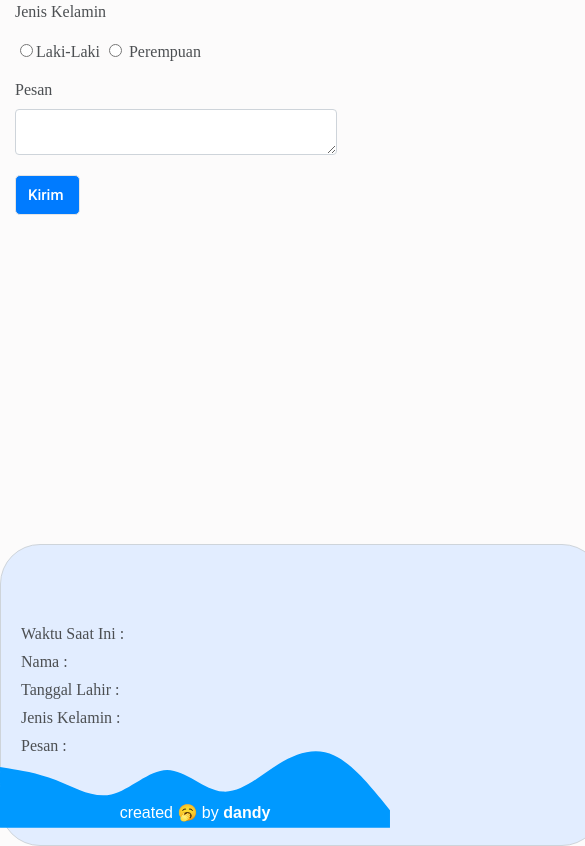
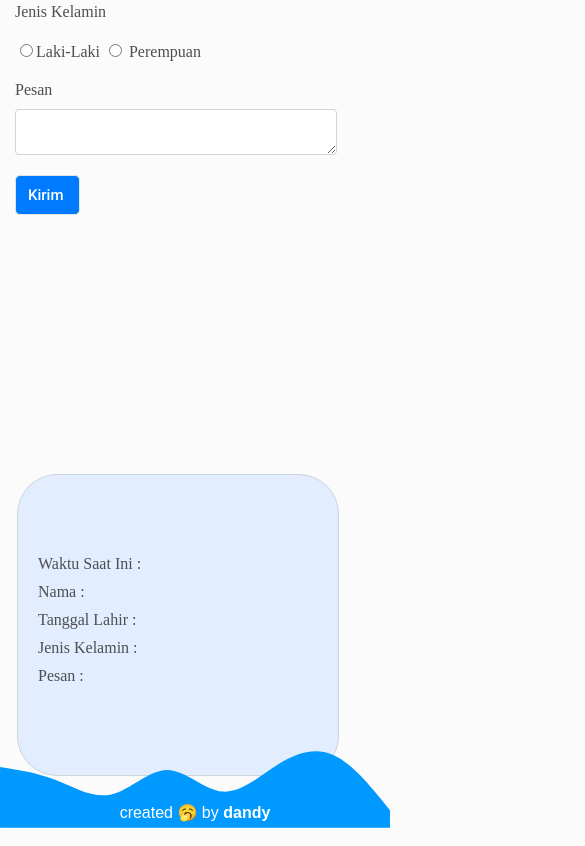
Before and after one commit to dandymulyaaa/dandymulyaaa.github.io, a plain HTML site: page index.html in a window 390 px wide. Shown: the part 2934-3780 px from the top of the page, 585 px wide, since content can reach past the window. Drawn offline with nearby package versions, Linux system fonts and the light colour scheme; a web font is replaced by a local one.

Commit message:
ada lagi1

```diff
--- a/css/style.css
+++ b/css/style.css
@@ -351,16 +351,16 @@ input[type='date'] {
     position: relative;
     justify-content: space-between;
   }
-  /* .output-container {
+  .output-container {
     margin-left: 17px;
     width: 320px;
     height: 300px;
     border: 1px solid rgb(206,212,218);
     position: relative;
-    bottom: 65px;
+    bottom: -165px;
     border-radius: 40px;
     background-color:rgb(226,237,255);
-  } */
+  }
   #sec5 .output-container .output {
     display: flex;
     flex-direction: column;
```
